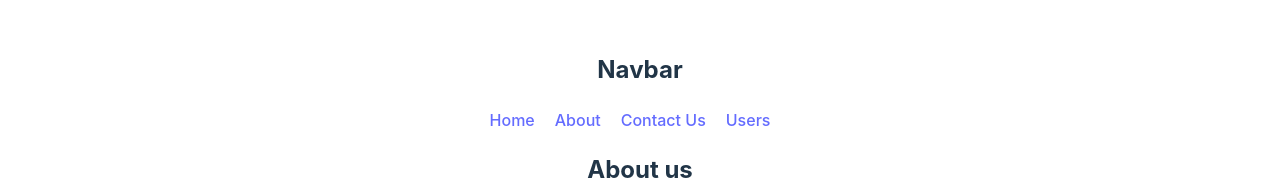
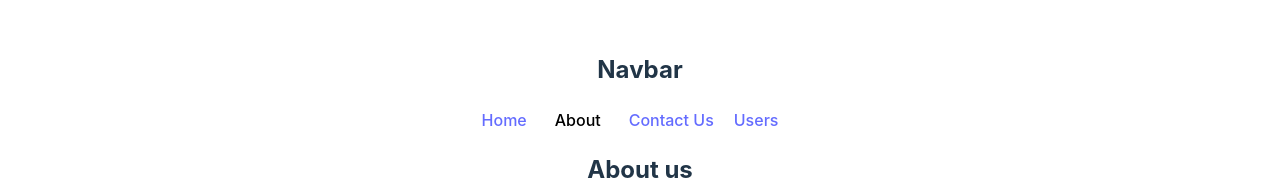
Before and after one commit to tahmina-nishu/Introduction-to-react-router, a React (Vite) app: page /about in a window 1280 px wide. Shown: the part 223-419 px from the top of the page. Built offline with nearby package versions, Linux system fonts and the light colour scheme.

Commit message:
active route

```diff
--- /dev/null
+++ b/src/components/Header/Header.css
@@ -0,0 +1,10 @@
+nav a{
+    margin-right: 20px;
+}
+
+nav a.active{
+    background-color: white;
+    color: black;
+    padding: 4px 8px;
+    border-radius: 10px;
+}
--- a/src/components/Header/Header.jsx
+++ b/src/components/Header/Header.jsx
@@ -1,15 +1,15 @@
-import { Link } from "react-router-dom";
-
+import { NavLink } from "react-router-dom";
+import './Header.css'
 
 const Header = () => {
     return (
         <div>
             <h2>Navbar</h2>
             <nav>
-                <Link to="/">Home</Link>
-                <Link to="/about">About</Link>
-                <Link to="/contact">Contact Us</Link>
-                <Link to="/users">Users</Link>
+                <NavLink to="/">Home</NavLink>
+                <NavLink to="/about">About</NavLink>
+                <NavLink to="/contact">Contact Us</NavLink>
+                <NavLink to="/users">Users</NavLink>
             </nav>
         </div>
     );
```
Also changed, not shown: index.html (+42 -12 lines).
